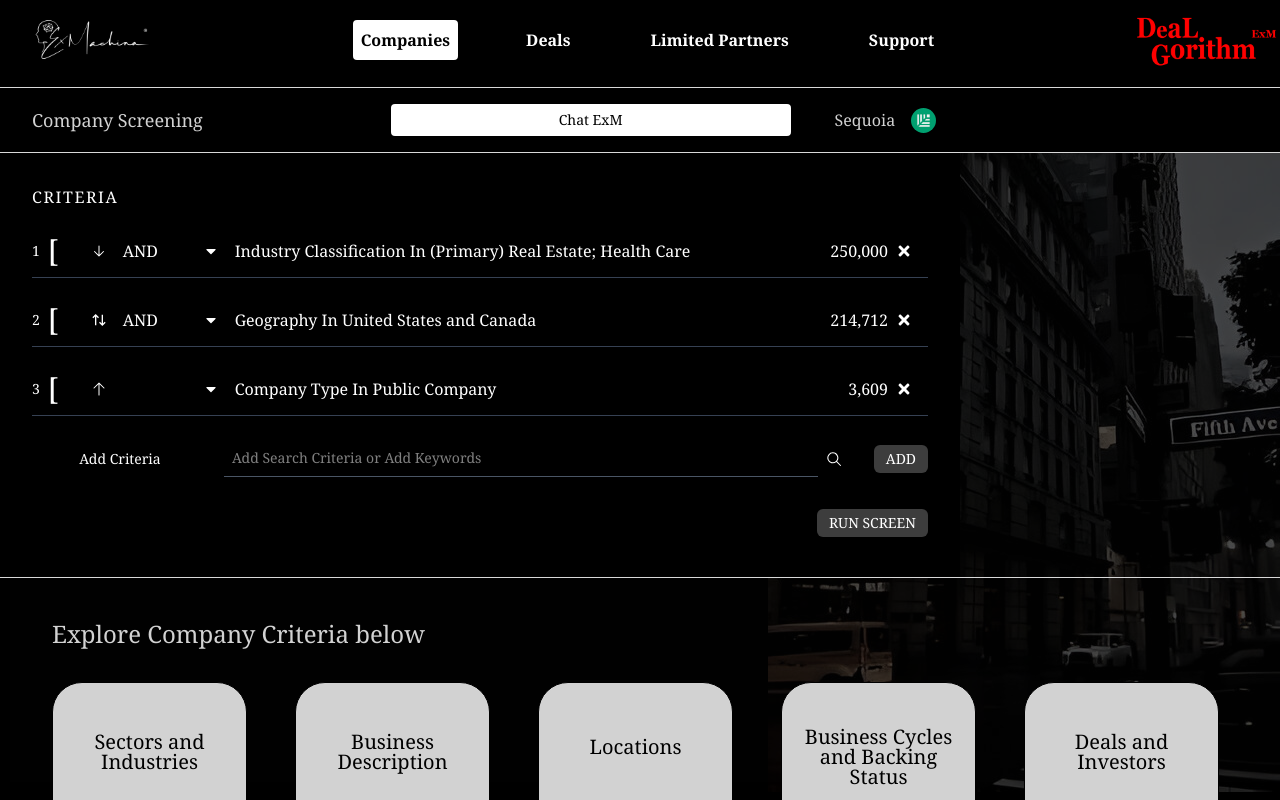
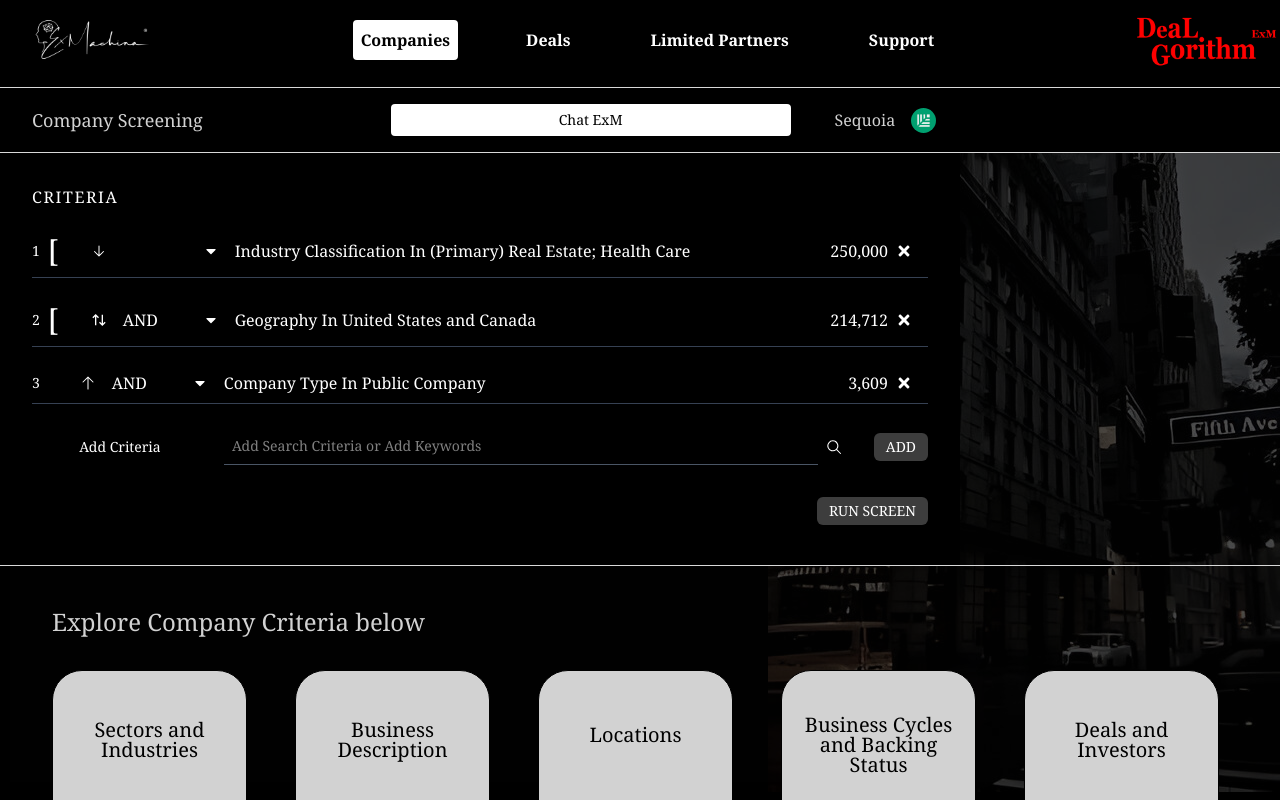
Before and after one commit to hamadhussain/NextJs-UI, a Next.js app: page / in a window 1280 px wide. Shown: the top 800 px of the page. Built offline with nearby package versions, Linux system fonts and the light colour scheme.

Commit message:
Update page.jsx

```diff
--- a/src/app/Criteria/page.jsx
+++ b/src/app/Criteria/page.jsx
@@ -234,14 +234,15 @@ function CriteriaRow({ index, removeItem }) {
     <div className="flex items-center border-b border-gray-700 py-2 gap-8">
       <div className="flex items-center gap-2 text-3xl ">
         <span className="text-sm">{index}</span>
-        <p className="font-medium">{"["}</p>
-      </div>
+ <p className="font-medium ">
+        {index === 3 ? "" : "["}
+          </p>      </div>
   <div className="flex items-center gap-4">
   {index === 1 && <HiArrowSmallDown className="" />}
   {index === 2 && <RiArrowUpDownLine className="" />}
   {index === 3 && <HiArrowUp className="" />}
 
-  <span className="w-5">{index === 3 ? "" : "AND"}</span>
+  <span className="w-5">{index === 1 ? "" : "AND"}</span>
 </div>
       <div className="relative inline-block gap-2 px-7">
         <FaCaretDown className="top-1 absolute pointer-events-none" />
```
